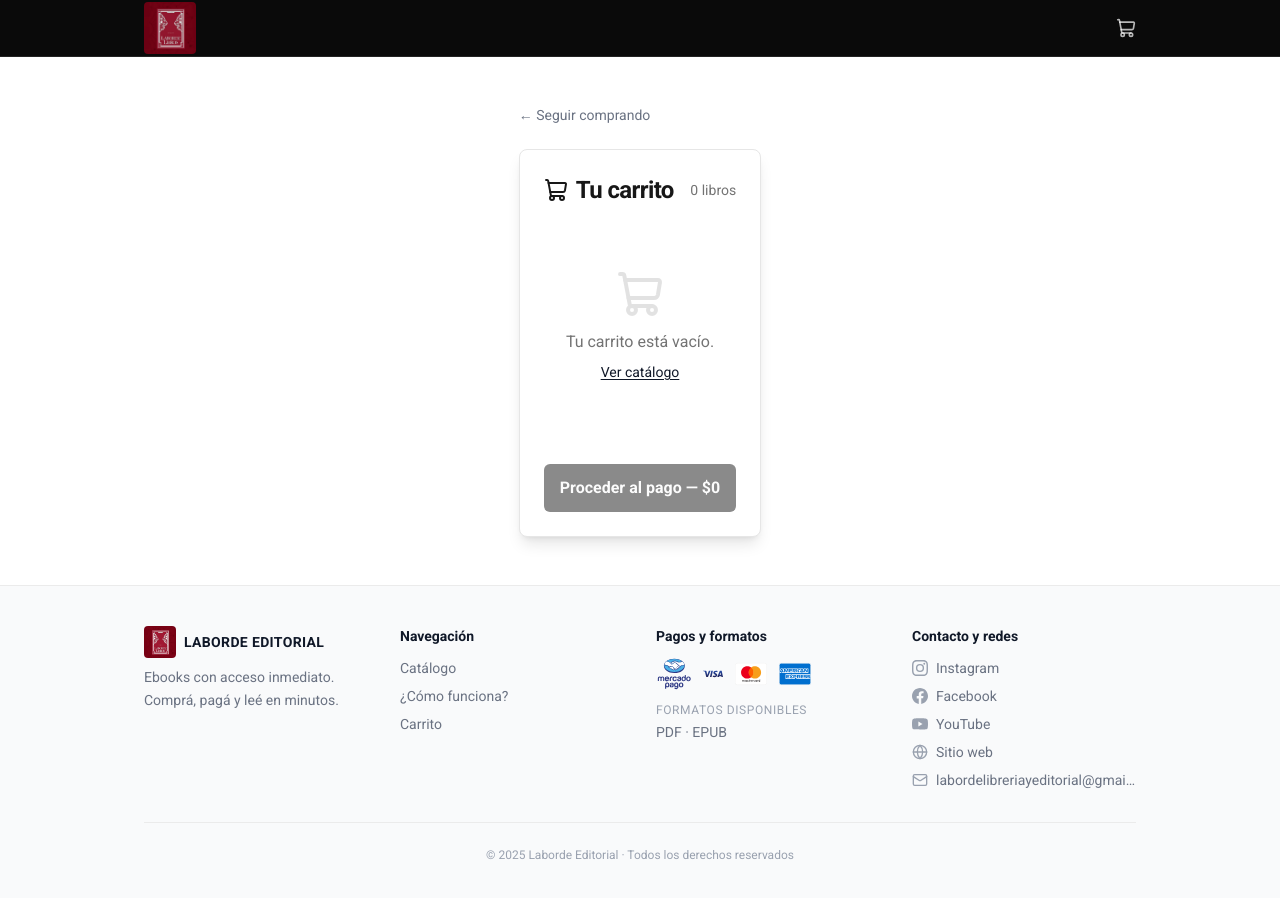
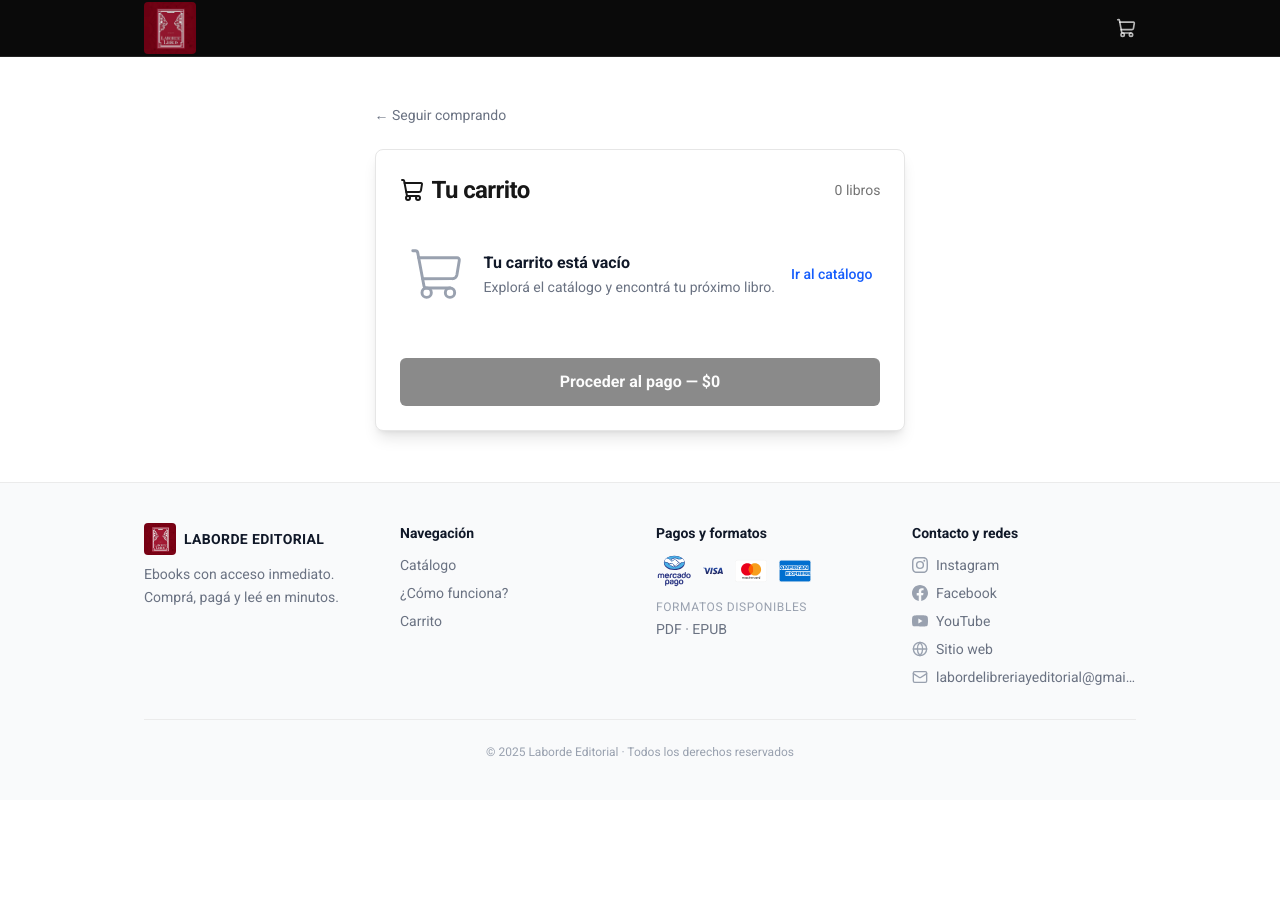
Before and after one commit to marcoluchi11/labordebook, a Next.js app: page /cart in a window 1280 px wide. Shown: the top 898 px of the page. After the commit the page ends 800 px from the top, so only its background shows below. Built offline with nearby package versions, Linux system fonts and the light colour scheme.

Commit message:
Redesign empty cart state with inline layout and catalog link
Replaces centered placeholder with a horizontal card showing cart icon, title, subtitle, and an "Ir al catálogo" link aligned to the right — matching the reference design.

Co-Authored-By: Claude Sonnet 4.6 <noreply@anthropic.com>

```diff
--- a/components/ui/shopping-cart.tsx
+++ b/components/ui/shopping-cart.tsx
@@ -39,11 +39,16 @@ export function ShoppingCart({ items, onRemoveItem, onCheckout }: ShoppingCartPr
 
       <CardContent>
         {items.length === 0 ? (
-          <div className="text-center py-12 text-muted-foreground">
-            <ShoppingCartIcon className="h-12 w-12 mx-auto mb-3 opacity-20" />
-            <p className="text-base">Tu carrito está vacío.</p>
-            <Link href="/" className="text-sm text-gray-900 underline underline-offset-2 mt-2 inline-block hover:text-gray-600">
-              Ver catálogo
+          <div className="flex items-center justify-between gap-4 py-6 px-2">
+            <div className="flex items-center gap-5">
+              <ShoppingCartIcon className="h-14 w-14 shrink-0 text-gray-400" strokeWidth={1.25} />
+              <div>
+                <p className="font-semibold text-gray-900 text-base">Tu carrito está vacío</p>
+                <p className="text-sm text-gray-500 mt-0.5">Explorá el catálogo y encontrá tu próximo libro.</p>
+              </div>
+            </div>
+            <Link href="/" className="text-sm font-medium text-blue-600 hover:text-blue-800 transition-colors shrink-0">
+              Ir al catálogo
             </Link>
           </div>
         ) : (
```
